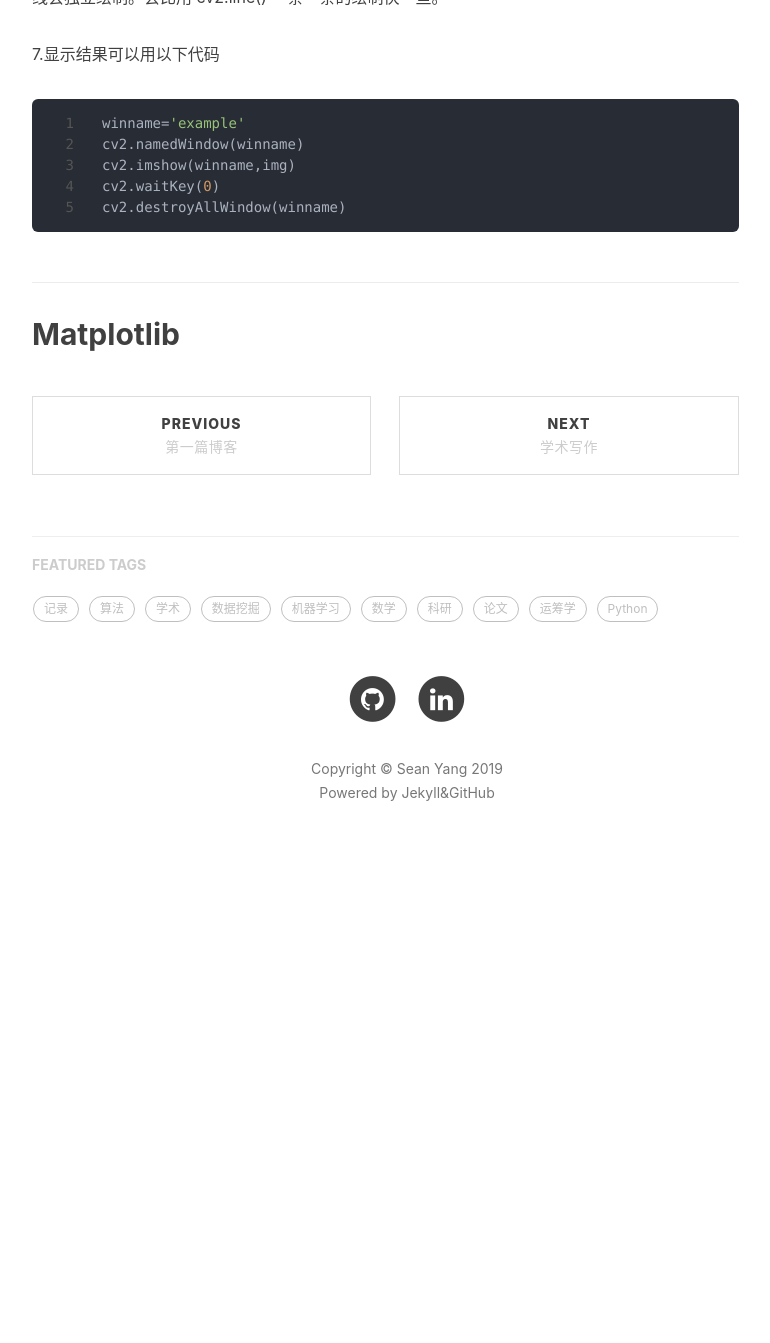
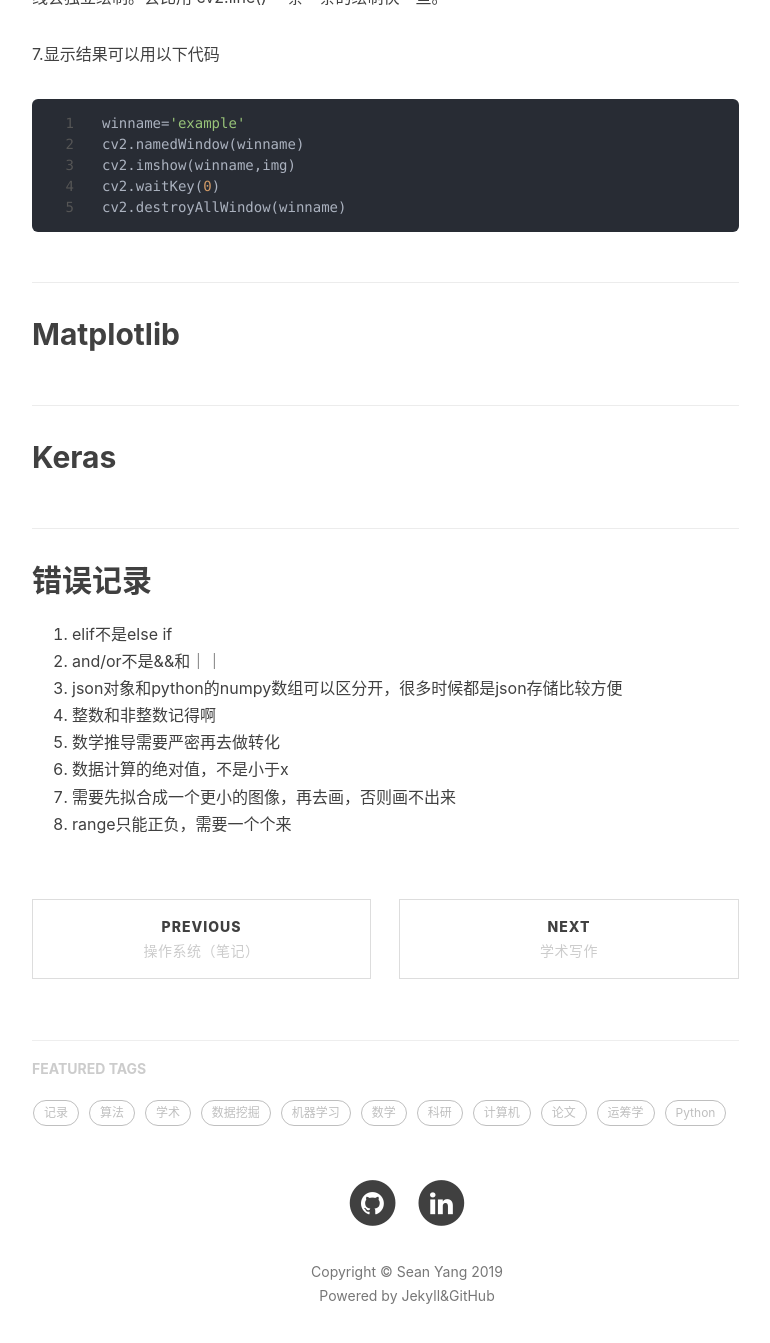
Before and after one commit to seanys/seanys-page-old, a Jekyll site: the page built from _posts/2019-10-10-python-data.md, in a window 1280 px wide and 1400 px high, scrolled down 4251 px. Shown: the top 1343 px of the window, without its empty margins (233-1003 px from the left). Built offline with Jekyll 4.4.1, drawn with Linux system fonts in a browser that asks for light colours; nearby versions of some CDN libraries; comment, search, counter and statistics services are not loaded; before the commit the page ends 5148 px from its top, so only the background shows below that; some of the changed lines change nothing that is shown.

Commit message:
增加操作系统

````diff
--- /dev/null
+++ b/_posts/2019-10-1-operation-system.md
@@ -0,0 +1,392 @@
+---
+layout: post
+title: "操作系统（笔记）"
+subtitle: 'Operation System'
+author: "sean"
+header-img: "img/post-bg-ai.jpeg"
+tags:
+  - 计算机
+---
+
+
+
+## 学习计划
+
+概述：不做过高要求，编写代码可以等
+
+- [ ] 操作系统概述：批处理系统、分时时间
+- [ ] 操作系统结构：硬件和系统的调用
+- [ ] 进程：进程的调度、概念和操作
+- [ ] 线程：多线程的模型
+- [ ] CPU调度：CPU的支持
+- [ ] 进程同步：进程出现的一些问题
+- [ ] 死锁：进程死锁及其解决
+- [ ] 内存管理：内存分配的各种情况
+- [ ] 虚拟内存：虚拟内存以及请求调度
+- [ ] 文件系统：文件物理结构、目录、访问
+- [ ] 大容量存储：主要讲的是磁盘
+- [ ] I/O系统：缓冲系统以及子系统，spooling
+
+
+
+## 第一章 操作系统概述
+
+### 零、内容
+
+- [ ] 1.1 操作系统概念
+- [ ] 1.2 操作系统的发展
+- [ ] 1.3 多道批处理系统
+- [ ] 1.4 分时系统
+
+### 一、单道批处理系统
+
+系统对作业的处理是成批进行的，但内存中始终只运行一道作业
+
+**主要特征**：
+
+(1)**自动性**（磁带上的一批作业能自动运行，无需人工干预）
+
+(2)**顺序性**（磁带上的各道作业按顺序地进入内存，先调入内存的作业先完成）
+
+(3)**单道性**（内存中仅有一道程序运行）
+
+存在的问题：
+
+作业运行过程中如果发生I/O请求，高速的CPU便需要等待低速的I/O操作完成，导致CPU资源利用率和系统吞吐量降低
+
+### 二、多道批处理系统
+
+多道程序设计技术允许多个程序同时进入内存并运行。当一道程序因I/O请求而暂停运行时，CPU便立即转去运行另一道程序。它让系统的各个组成部分都尽量去“忙”，花费很少时间去切换任务，达到了系统各部件之间的并行工作，从而使各种资源得到充分利用，增大系统吞吐量大。
+
+主要特征：
+
+(1)**多道**（计算机内存中同时存放多道相互独立的程序）
+
+(2)**宏观上并行**（同时进入系统的多道程序都处于运行过程中，即它们先后开始了各自的运行，但都未运行完毕）
+
+(3)**微观上串行**（内存中的多道程序轮流占有CPU，交替执行）
+
+存在的问题：
+
+作业周转时间较长，并且不提供人机交互能力，用户既不能了解自己程序的运行情况，也不能控制计算机。
+
+### 三、分时系统
+
+所谓分时技术就是把处理器的运行时间分成很短的时间片，按时间片轮流把处理器分配给各联机作业使用。若某个作业在分配给它的时间片内不能完成其计算，则该作业暂时停止运行，把处理器让给其他作业使用，等待下一轮再继续运行。由于计算机速度很快，给每个用户的感觉好像是自己独占一台计算机。
+
+多道批处理是实现作业自动控制而无需人工干预的系统，而分时系统是实现人机交互的系统
+
+主要特征：
+
+(1)**并行性**（允许多个终端用户同时使用一台计算机）
+
+(2)**交互性**（用户能够方便地通过显示器等设备，直接同程序进行交互。）
+
+(3)**独占性**（系统中多个用户可以彼此独立地进行操作，互不干扰）
+
+存在的问题：
+
+虽然分时操作系统比较好地解决了人机交互问题，但是在一些应用场合，需要系统能对外部的信息在规定的时间（比时间片的时间还短）内作出处理（比如飞机订票系统或导弹制导系统)。因此，实时系统应运而生。
+
+### 四、实时系统
+
+实时系统主要用于专用系统，有着非常严格的固定时间要求。实时操作系统有硬实时和软实时之分，硬实时要求在规定的时间内必须完成操作，这是在操作系统设计时保证的；软实时则只要按照任务的优先级，尽可能快地完成操作即可。
+
+主要特征：
+
+(1)**及时响应性**
+
+(2)**高可靠性**
+
+### 五、多道与分时
+
+多道程序设计指的是允许多个程序同时进入一个计算机系统的主存储器并启动进行计算的方法。也就是说，计算机内存中可以同时存放多道（两个以上相互独立的）程序，它们都处于开始和结束之间。从宏观上看是并行的，多道程序都处于运行中，并且都没有运行结束；从微观上看是串行的，各道程序轮流使用CPU，交替执行。引入多道程序设计技术的根本目的是为了提高CPU的利用率，充分发挥计算机系统部件的并行性，现代计算机系统都采用了多道程序设计技术。
+
+分时操作系统是使一台计算机同时为几个、几十个甚至几百个用户服务的一种操作系统。把计算机与许多终端用户连接起来，分时操作系统将系统处理机时间与内存空间按一定的时间间隔，轮流地切换给各终端用户的程序使用。由于时间间隔很短，每个用户的感觉就像他独占计算机一样。分时操作系统的特点是可有效增加资源的使用率。例如UNIX系统就采用剥夺式动态优先的CPU调度，有力地支持分时操作。
+
+分时操作系统是给不同用户提供程序的使用，而多道程序系统则是不同程序间的穿插运行。
+
+总之，分时操作系统主要是针对于多用户来说的，而多道程序系统主要是针对于多程序来说的，注意用户和程序之间的区别。
+
+
+摘录：https://www.jianshu.com/p/c066a52ff8f8、http://www.voidcn.com/article/p-ojhwjrtk-np.html
+
+
+
+## 第二章 操作系统结构
+
+### 2.1 计算机硬件
+
+
+
+### 2.2 硬件保护
+
+
+
+### 2.3 操作系统服务
+
+
+
+### 2.4 系统调用
+
+
+
+### 2.5 操作系统结构
+
+
+
+
+
+## 第三章 进程
+
+### 3.1 进程概念
+
+
+
+### 3.2 进程状态
+
+
+
+### 3.3 进程控制块 PCB
+
+
+
+### 3.4 操作系统调度
+
+
+
+### 3.5 进程操作
+
+
+
+### 3.6 进程创建
+
+
+
+### 3.7 进程通信：共享存储
+
+
+
+### 3.8 进程通信：消息传递
+
+
+
+## 第四章 线程
+
+### 4.1 线程的引入
+
+
+
+
+
+### 4.2 用户线程和内核线程
+
+
+
+
+
+### 4.3 多线程模型
+
+
+
+
+
+## 第五章 CPU调度
+
+### 5.1 CPU调度基本概念
+
+
+
+### 5.2 CPU调度算法：FCFS
+
+
+
+### 5.3 CPU调度算法：SJF
+
+
+
+### 5.4 CPU调度算法：优先级和RR
+
+
+
+### 5.5 CPU调度算法 多级队列
+
+
+
+## 第六章 进程同步
+
+### 6.1 进程同步背景
+
+
+
+### 6.2 临界区问题
+
+
+
+### 6.3 信号量
+
+
+
+### 6.4 哲学家问题
+
+
+
+### 6.5 生产者消费者问题
+
+
+
+### 6.6 读写问题
+
+
+
+## 第七章 死锁
+
+### 7.1 死锁基本概念
+
+
+
+### 7.2 死锁的必要条件
+
+
+
+### 7.3 死锁预防
+
+
+
+### 7.4 死锁避免
+
+
+
+### 7.5 银行家算法
+
+
+
+### 7.6 死锁检测和恢复
+
+
+
+## 第八章 内存管理
+
+### 8.1 内存管理背景
+
+
+
+### 8.2 固定分区分配
+
+
+
+### 8.3 连续内存分配
+
+
+
+### 8.4 分页
+
+
+
+### 8.5  分页硬件和TLB
+
+
+
+### 8.6 分段管理
+
+
+
+## 第九章 虚拟内存
+
+### 9.1 虚拟内存
+
+
+
+### 9.2 请求调页
+
+
+
+### 9.3 页面置换
+
+
+
+### 9.4 页面置换算法
+
+
+
+### 9.5 帧分配
+
+
+
+### 9.6 颠簸
+
+
+
+## 第十章 文件系统
+
+第十章 文件系统
+
+### 10.1 文件概念及文件逻辑结构
+
+
+
+### 10.2 文件访问方式
+
+
+
+### 10.3.1 文件物理结构：连续结构
+
+
+
+### 10.3.2 文件物理结构：链接结构
+
+
+
+### 10.3.3 文件物理结构：索引结构
+
+
+
+### 10.4.1  目录
+
+
+
+### 10.4.2  目录结构
+
+
+
+### 10.5 空闲空间管理
+
+
+
+### 10.6 文件系统结构及文件系统实现
+
+
+
+## 第十一章 大容量存储
+
+### 11.1 磁盘结构
+
+
+
+### 11.2 磁盘调度
+
+
+
+## 第十二章 I/O系统
+
+### 12.1 I/O硬件及I/O控制方式
+
+
+
+### 12.2 缓冲管理
+
+
+
+### 12.3  I/O子系统
+
+
+
+### 12.4 设备独立软件
+
+
+
+### 12.5 设备驱动
+
+
+
+### 12.6 Spooling技术
--- a/_posts/2019-10-10-python-data.md
+++ b/_posts/2019-10-10-python-data.md
@@ -180,3 +180,22 @@
 ```
 
 ## Matplotlib
+
+
+
+## Keras
+
+
+
+
+
+## 错误记录
+
+1. elif不是else if
+2. and/or不是&&和｜｜
+3. json对象和python的numpy数组可以区分开，很多时候都是json存储比较方便
+4. 整数和非整数记得啊
+5. 数学推导需要严密再去做转化
+6. 数据计算的绝对值，不是小于x
+7. 需要先拟合成一个更小的图像，再去画，否则画不出来
+8. range只能正负，需要一个个来
````
